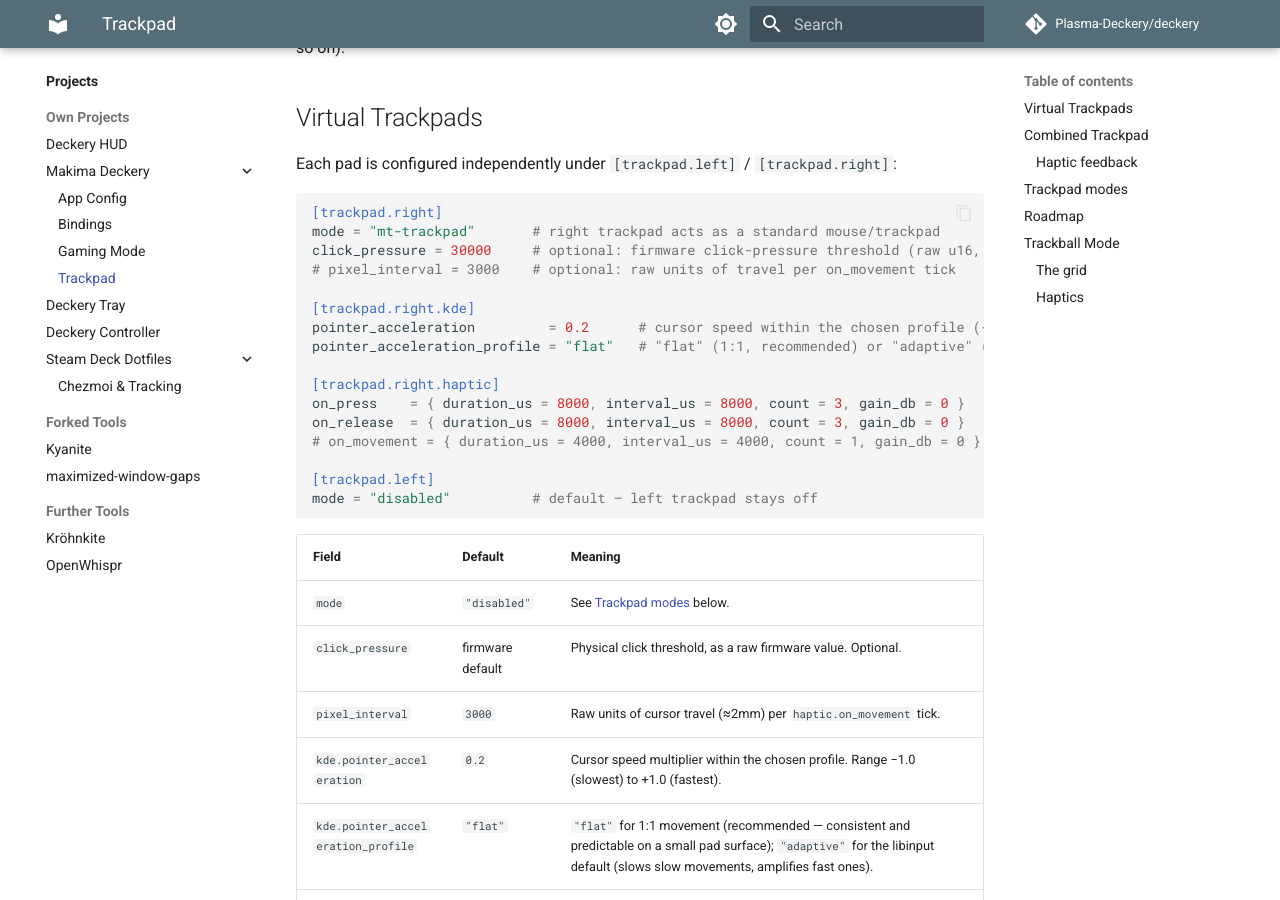
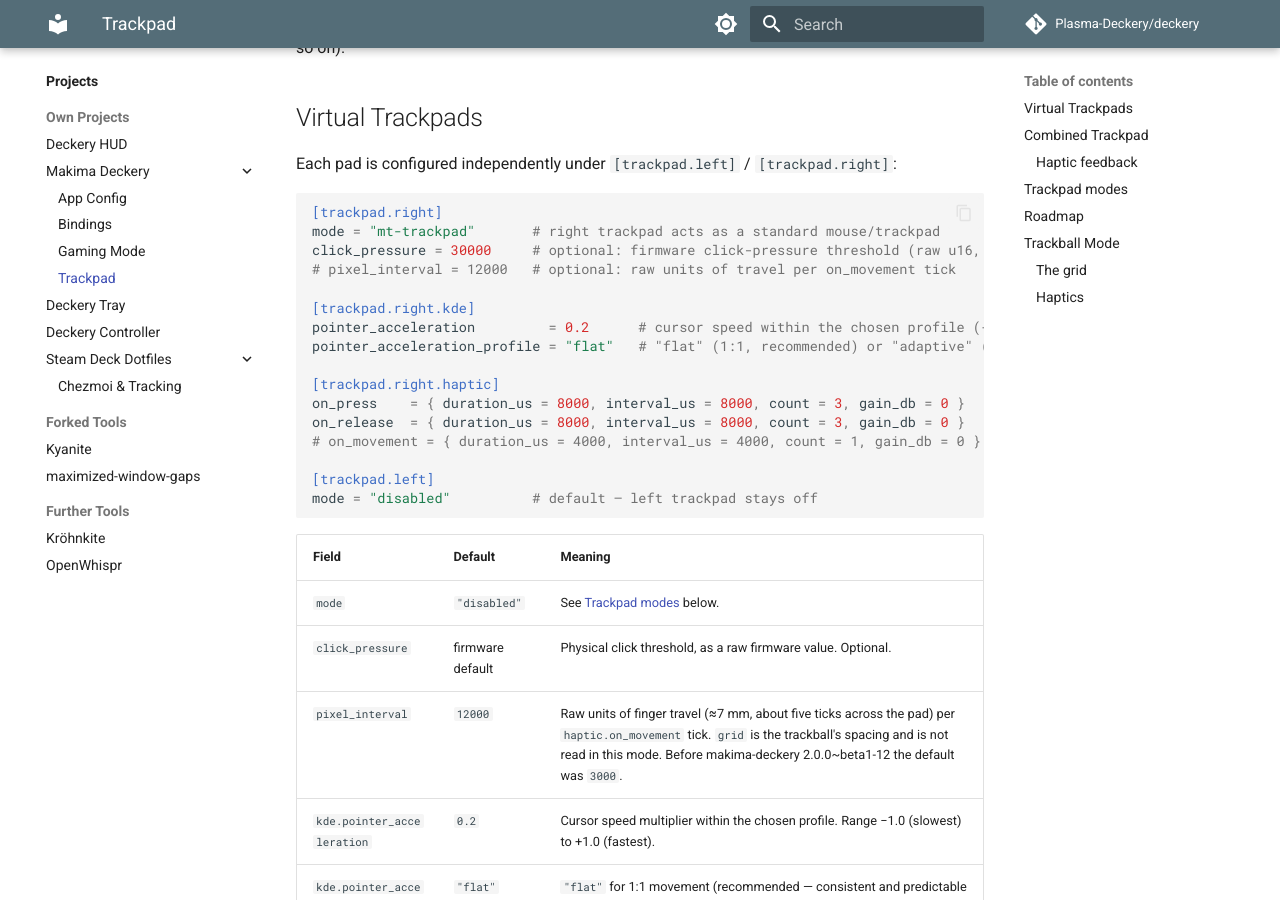
Before and after one commit to Plasma-Deckery/deckery, an MkDocs documentation site: the page built from docs/projects/makima-deckery/trackpad.md, in a window 1280 px wide and 900 px high, scrolled down 685 px. Built offline with MkDocs 1.6.1 and Material for MkDocs 9.7.7, drawn with Linux system fonts in a browser that asks for light colours; comment, search, counter and statistics services are not loaded.

Commit message:
Trackpads: document the new mt-trackpad pixel_interval default of 12000, Release 9
makima-deckery 2.0.0~beta1-12 gates a pad's on_movement every 12000 raw units (about 7 mm) instead of 3000. The commented example in the shipped config and the trackpad docs now show the new default and say that grid is not read in this mode.

```diff
--- a/docs/projects/makima-deckery/trackpad.md
+++ b/docs/projects/makima-deckery/trackpad.md
@@ -18,7 +18,7 @@ Each pad is configured independently under `[trackpad.left]` / `[trackpad.right]
 [trackpad.right]
 mode = "mt-trackpad"       # right trackpad acts as a standard mouse/trackpad
 click_pressure = 30000     # optional: firmware click-pressure threshold (raw u16, omit for firmware default)
-# pixel_interval = 3000    # optional: raw units of travel per on_movement tick
+# pixel_interval = 12000   # optional: raw units of travel per on_movement tick
 
 [trackpad.right.kde]
 pointer_acceleration         = 0.2      # cursor speed within the chosen profile (-1.0..+1.0)
@@ -37,7 +37,7 @@ mode = "disabled"          # default — left trackpad stays off
 |---|---|---|
 | `mode` | `"disabled"` | See [Trackpad modes](#trackpad-modes) below. |
 | `click_pressure` | firmware default | Physical click threshold, as a raw firmware value. Optional. |
-| `pixel_interval` | `3000` | Raw units of cursor travel (≈2mm) per `haptic.on_movement` tick. |
+| `pixel_interval` | `12000` | Raw units of finger travel (≈7 mm, about five ticks across the pad) per `haptic.on_movement` tick. `grid` is the trackball's spacing and is not read in this mode. Before makima-deckery 2.0.0~beta1-12 the default was `3000`. |
 | `kde.pointer_acceleration` | `0.2` | Cursor speed multiplier within the chosen profile. Range −1.0 (slowest) to +1.0 (fastest). |
 | `kde.pointer_acceleration_profile` | `"flat"` | `"flat"` for 1:1 movement (recommended — consistent and predictable on a small pad surface); `"adaptive"` for the libinput default (slows slow movements, amplifies fast ones). |
 | `kde.tap_to_click` | `false` | Whether a light tap registers as a click. Disabled by default — accidental taps occur when switching between gesture mode and cursor mode. |
```
Also changed, not shown: 2 other files.
